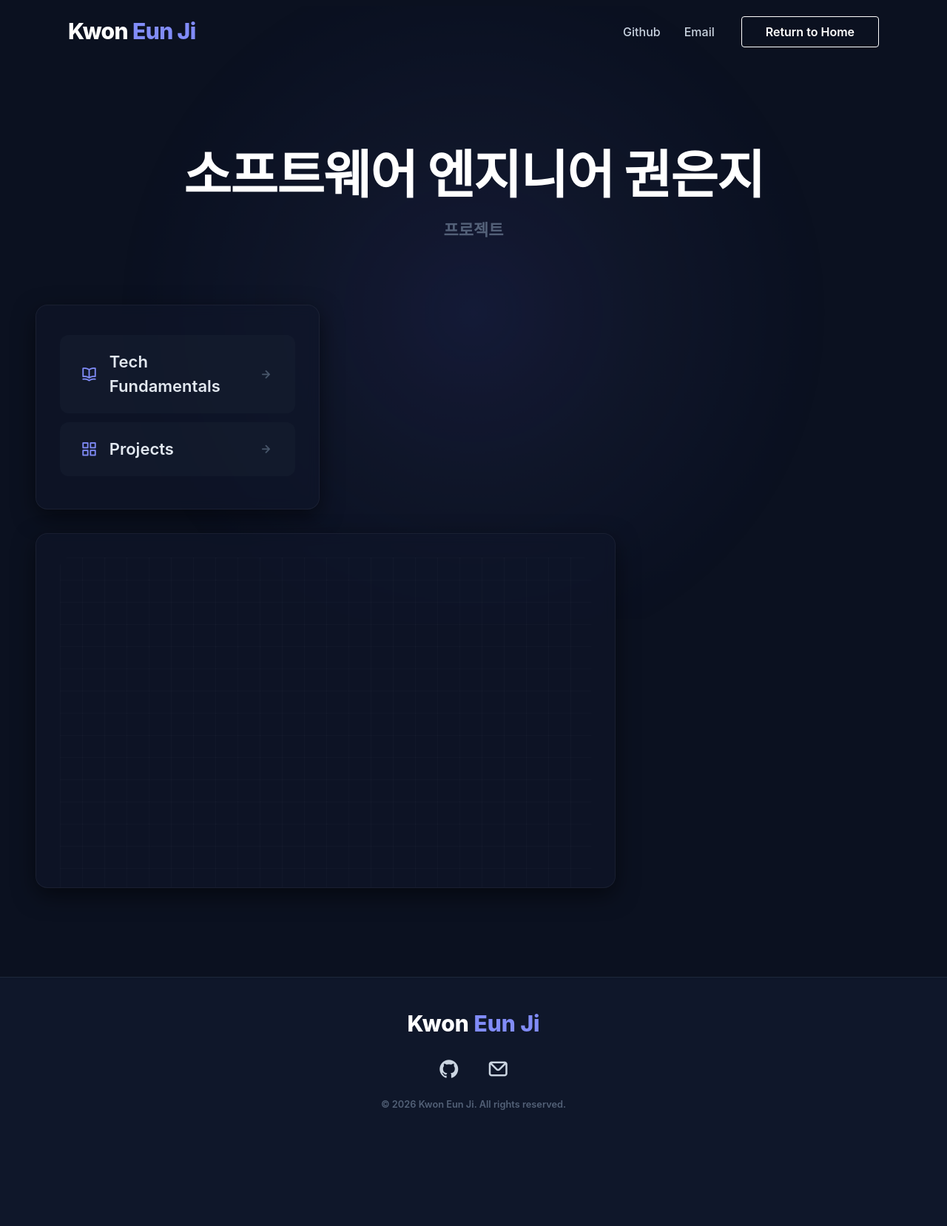
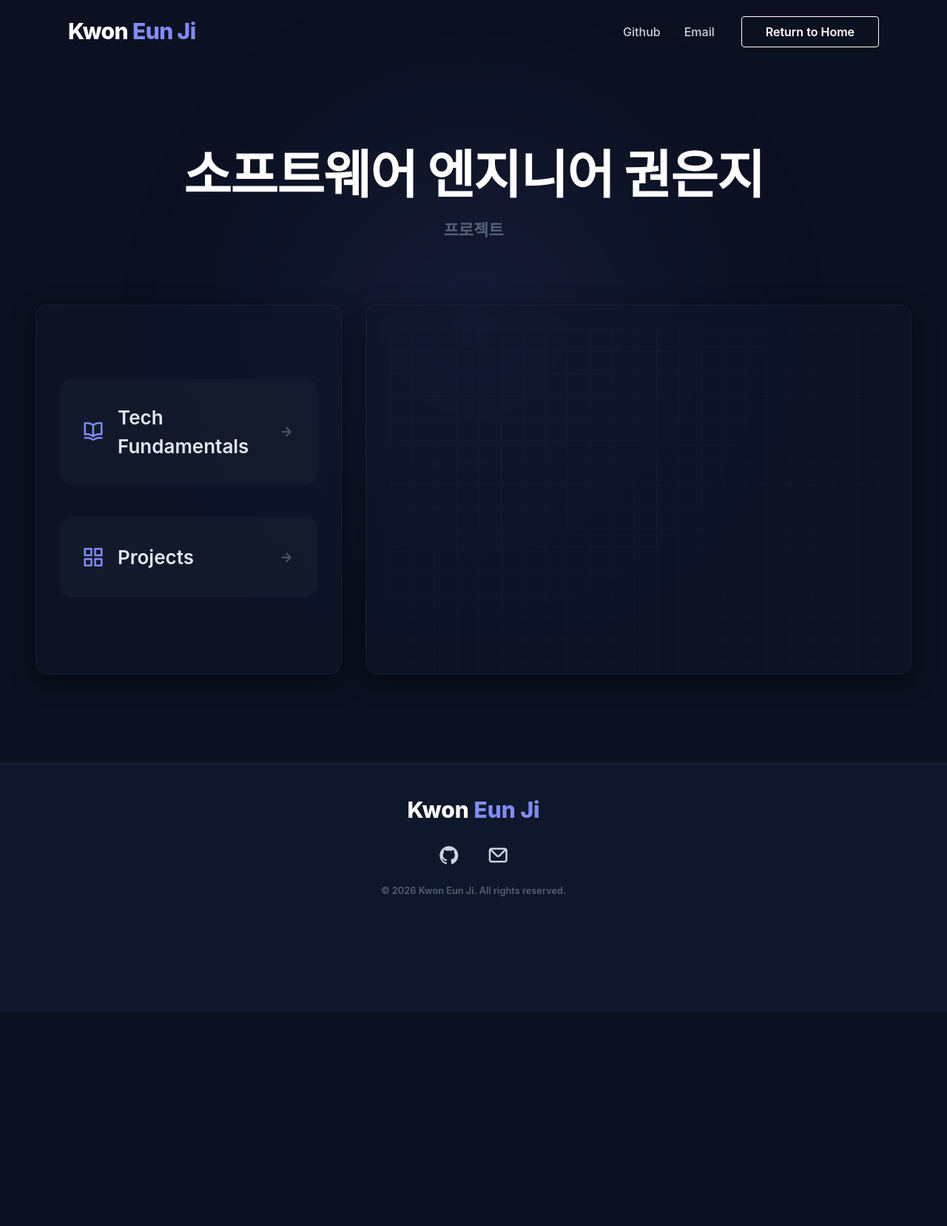
Before and after one commit to eunji021/eunji021.github.io, a Jekyll site: the page built from index.html, in a window 1280 px wide. Shown: the whole page at 74% size. Built offline with Jekyll 4.4.1, drawn with Linux system fonts in a browser that asks for light colours; nearby versions of some CDN libraries; some web fonts are replaced; comment, search, counter and statistics services are not loaded; after the commit the page ends 1369 px from its top, so only the background shows below that.

Commit message:
기존테마4

```diff
--- a/index.html
+++ b/index.html
@@ -18,21 +18,21 @@ title: Home
     </div>
 
     <!-- Split Layout Structure -->
-    <div class="columns" style="display: flex; align-items: stretch; gap: 32px;">
+    <div class="dash-split-grid" style="display: grid; grid-template-columns: 35% 1fr; gap: 32px; align-items: stretch; min-height: 500px;">
 
       <!-- Left Panel: MENU -->
-      <div class="column col-4 col-md-12">
-        <div class="modern-panel dash-menu" style="height: 100%;">
-          <ul class="menu-list" style="list-style: none; padding: 0; margin: 0;">
-            <li class="menu-item" id="menu-tech">
+      <div class="dash-left-panel" style="display: flex; flex-direction: column;">
+        <div class="modern-panel dash-menu" style="height: 100%; display: flex; flex-direction: column; justify-content: center;">
+          <ul class="menu-list" style="list-style: none; padding: 0; margin: 0; display: flex; flex-direction: column; gap: 24px;">
+            <li class="menu-item" id="menu-tech" style="padding: 32px 24px; font-size: 1.3rem; border-radius: 16px;">
               <div style="display: flex; align-items: center;">
-                <span class="menu-icon"><i class="uil uil-book-open"></i></span> Tech Fundamentals
+                <span class="menu-icon" style="font-size: 1.5rem;"><i class="uil uil-book-open"></i></span> Tech Fundamentals
               </div>
               <i class="uil uil-arrow-right list-arrow"></i>
             </li>
-            <li class="menu-item" id="menu-projects">
+            <li class="menu-item" id="menu-projects" style="padding: 32px 24px; font-size: 1.3rem; border-radius: 16px;">
               <div style="display: flex; align-items: center;">
-                <span class="menu-icon"><i class="uil uil-apps"></i></span> Projects
+                <span class="menu-icon" style="font-size: 1.5rem;"><i class="uil uil-apps"></i></span> Projects
               </div>
               <i class="uil uil-arrow-right list-arrow"></i>
             </li>
@@ -41,8 +41,8 @@ title: Home
       </div>
 
       <!-- Right Panel: CONTENT AREA -->
-      <div class="column col-8 col-md-12">
-        <div class="modern-panel dash-content" id="dash-content-area" style="position: relative; overflow: hidden; height: 100%; min-height: 480px;">
+      <div class="dash-right-panel" style="display: flex; flex-direction: column;">
+        <div class="modern-panel dash-content" id="dash-content-area" style="position: relative; overflow: hidden; height: 100%; min-height: 500px;">
 
           <!-- Default State -->
           <div class="content-view active" id="view-default" style="display: flex; align-items: center; justify-content: center; height: 100%;">
```
